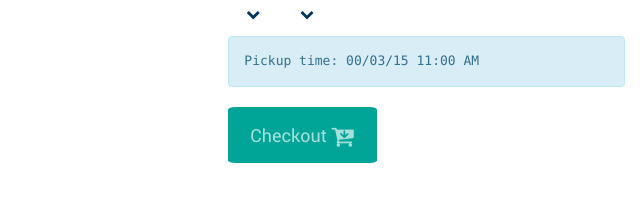
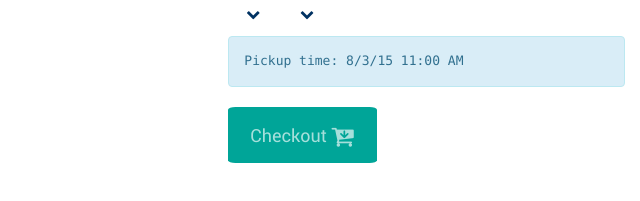
Before and after one commit to chrisdclark3/Cafeteria-Menu-App, a website: page app/index.html at #/cart in a window 1280 px wide. Shown: the part 260-461 px from the top of the page, 640-1280 px from the left. Drawn offline with Linux system fonts and the light colour scheme.

Commit message:
change to date time format

```diff
--- a/app/services/order.js
+++ b/app/services/order.js
@@ -14,7 +14,7 @@ app.factory('Order', function(localStorageService, $rootScope) {
     factory.initialize();
 
 
-    factory.formatDate = function(d) {
+    factory.formatDate = function (d) {
         var dateString = d.toDateString() + " at " + d.toLocaleTimeString();
         return dateString;
     };
--- a/app/views/cart.html
+++ b/app/views/cart.html
@@ -62,7 +62,7 @@
                     <timepicker ng-model="selectedTime" ng-change="changeTime()" hour-step="hstep" minute-step="mstep" show-meridian="isMeridian"></timepicker>
                 </div>
                 <div id="date-time-summary">
-                    <pre class="alert alert-info" ng-model="selectedDateTime" ng-change="changeTime()">Pickup time: {{ selectedDateTime | date:'mm/dd/yy hh:mm a' }}</pre>
+                    <pre class="alert alert-info" ng-model="selectedDateTime" ng-change="changeTime()">Pickup time: {{ selectedDateTime | date:'short' }}</pre>
                 </div>
                 <a class="btn-group" id="checkout">
                     <button class="btn btn-lg" ng-click="createOrder()" ng-disabled="isDisabled == true">Checkout
```
